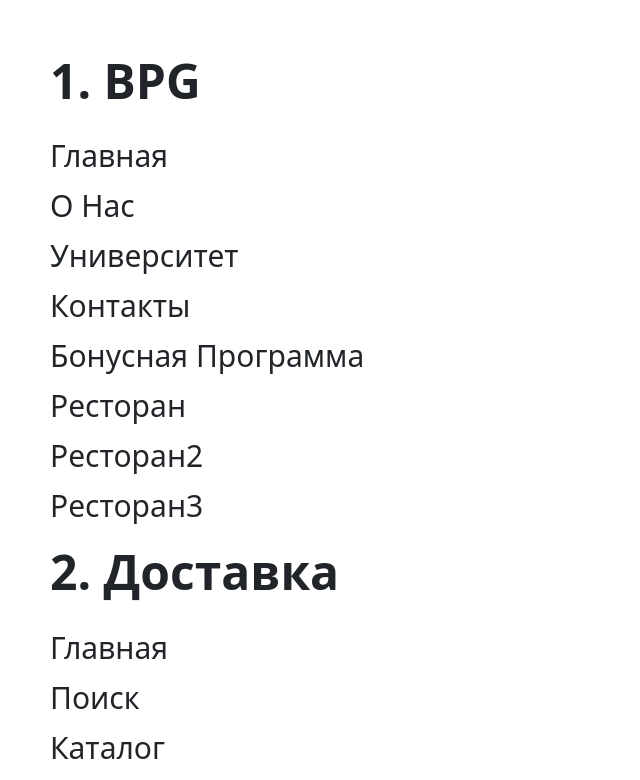
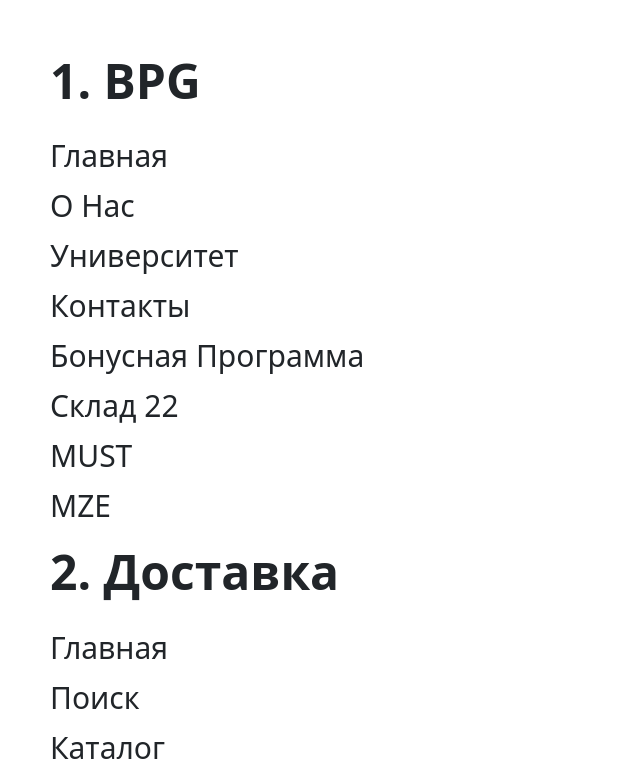
Before and after one commit to Gabbasov98/bonaPeople, a plain HTML site: page nav.html in a window 1280 px wide. Shown: the top 780 px of the page, without its empty margins (0-640 px from the left). Drawn offline with Linux system fonts and the light colour scheme.

Commit message:
fixed bugs

```diff
--- a/nav.html
+++ b/nav.html
@@ -46,13 +46,13 @@
             бонусная программа
         </a>
         <a href="https://gabbasov98.github.io/BPG/rest.html" style="display: block; margin-bottom: 20px;">
-            Ресторан
+            склад 22
         </a>
         <a href="https://gabbasov98.github.io/BPG/rest2.html" style="display: block; margin-bottom: 20px;">
-            Ресторан2
+            MUST
         </a>
         <a href="https://gabbasov98.github.io/BPG/rest3.html" style="display: block; margin-bottom: 20px;">
-            Ресторан3
+            MZE
         </a>
 
 
```
